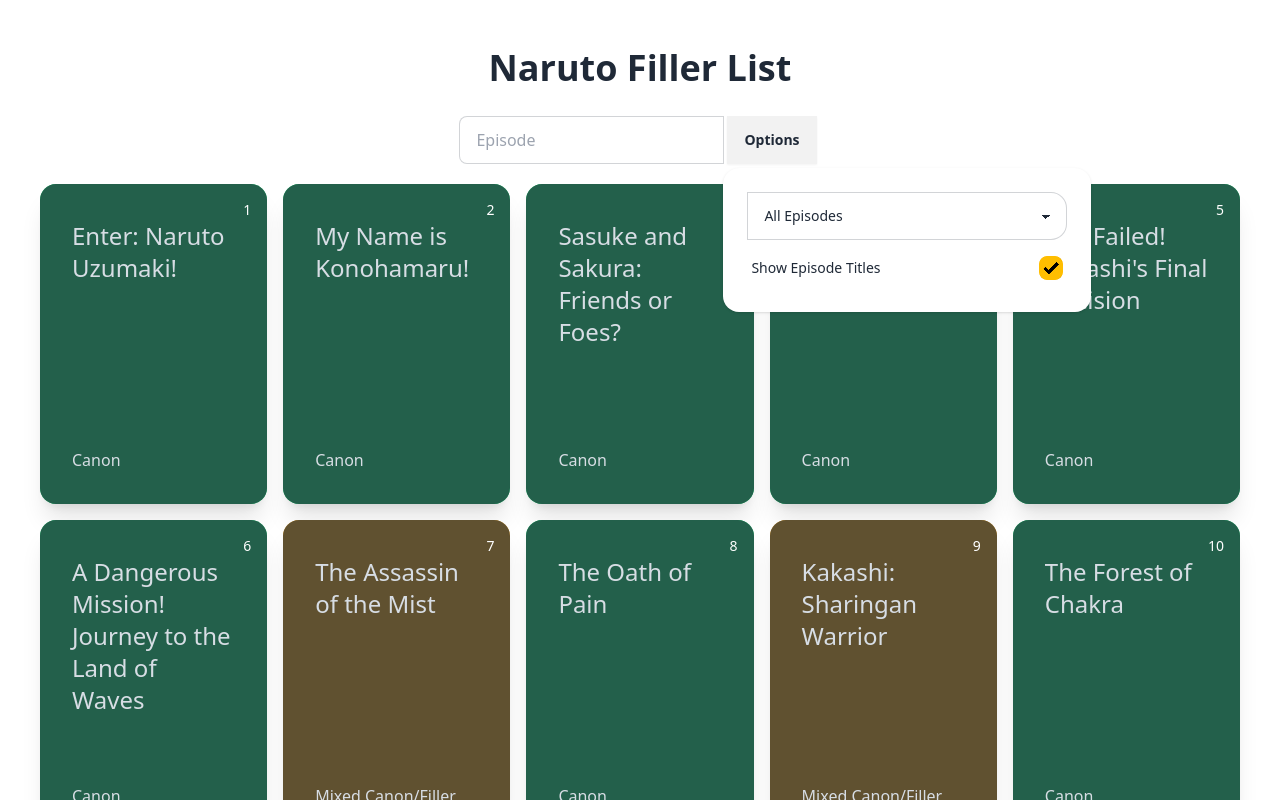
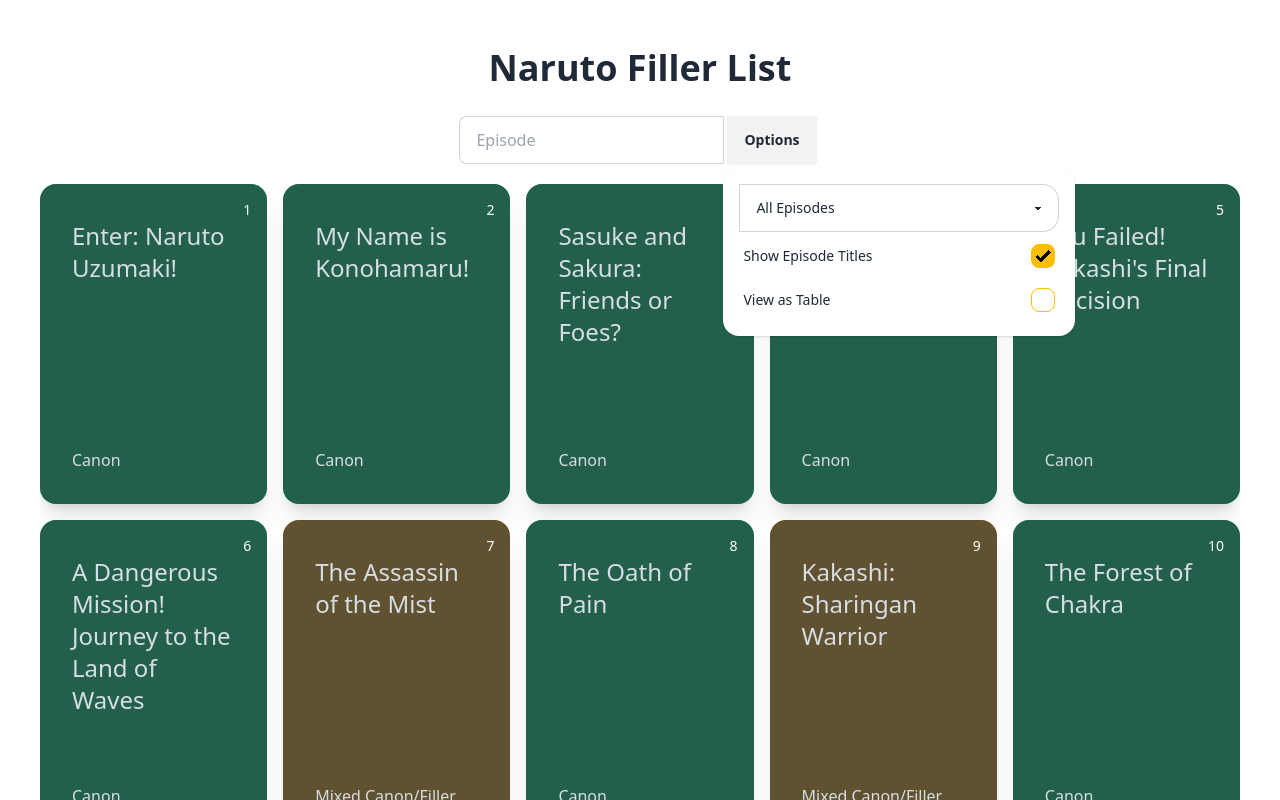
Before and after one commit to reubenjds/naruto-filler-list, a SvelteKit app: page /naruto in a window 1280 px wide. Both pictures are taken after a click on the heading "Options". Shown: the top 800 px of the page. Built offline with nearby package versions, Linux system fonts and the light colour scheme.

Commit message:
feat: add view as table

```diff
--- a/src/routes/naruto/+page.svelte
+++ b/src/routes/naruto/+page.svelte
@@ -11,6 +11,7 @@
 	let selectedArc = -1;
 	let selectedEpisode = '';
 	let showTitles = true;
+	let useTable = false;
 
 	$: {
 		if (selectedArc !== -1) {
@@ -77,7 +78,7 @@
 				<details class="dropdown">
 					<summary class="btn join-item m-1">Options</summary>
 					<ul class="dropdown-content menu bg-base-100 rounded-box z-[99] w-max p-2 shadow">
-						<div class="flex flex-col gap-2 p-4">
+						<div class="flex flex-col gap-1 p-2">
 							<select
 								bind:value={selectedArc}
 								class="select select-bordered w-full max-w-xs join-item"
@@ -97,20 +98,61 @@
 									/>
 								</label>
 							</div>
+							<div class="form-control">
+								<label class="label cursor-pointer">
+									<span class="label-text">View as Table</span>
+									<input
+										type="checkbox"
+										bind:checked={useTable}
+										class="checkbox checkbox-warning"
+									/>
+								</label>
+							</div>
 						</div>
 					</ul>
 				</details>
 			{/if}
 		</div>
 		{#key Episodes}
+			{#if useTable}
+				<table class="table table-compact table-zebra place-content-center justify-center">
+					<thead>
+						<tr>
+							<th>Episode</th>
+							<th>Title</th>
+							<th>Type</th>
+						</tr>
+					</thead>
+					<tbody>
+						{#each Episodes as episode}
+							<tr>
+								<td>{episode.number}</td>
+								<td class={showTitles ? '' : 'blur'}>{episode.title}</td>
+								<td>
+									<span
+										class="badge {episode.type === 'Filler'
+											? 'badge-error'
+											: episode.type === 'Mixed Canon/Filler'
+												? 'badge-warning'
+												: 'badge-success'}"
+									>
+										{episode.type}
+									</span>
+								</td>
+							</tr>
+						{/each}
+					</tbody>
+				</table>
+			{:else}
 				<div
 					class="grid gap-4 grid-cols-1 sm:grid-cols-2 md:grid-cols-3 lg:grid-cols-4 xl:grid-cols-5"
-				transition:fly={{ y: 300, duration: 550 }}
+					style="width: 100%; overflow-x: auto;"
 				>
 					{#each Episodes as episode}
 						<Episode {episode} {showTitles} />
 					{/each}
 				</div>
+			{/if}
 		{/key}
 	</div>
 </main>
```
Lines whose indentation alone changed are shown as unchanged.
